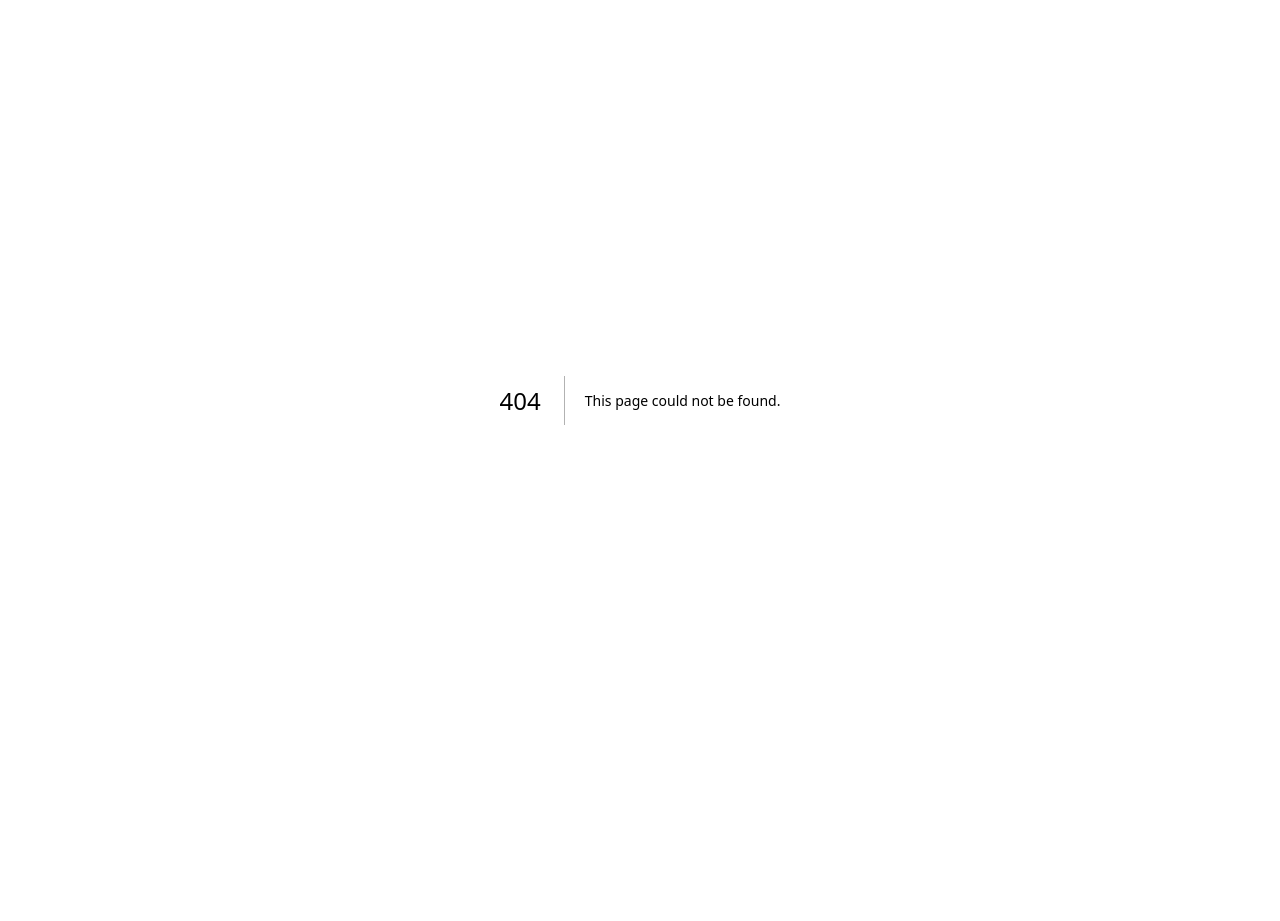
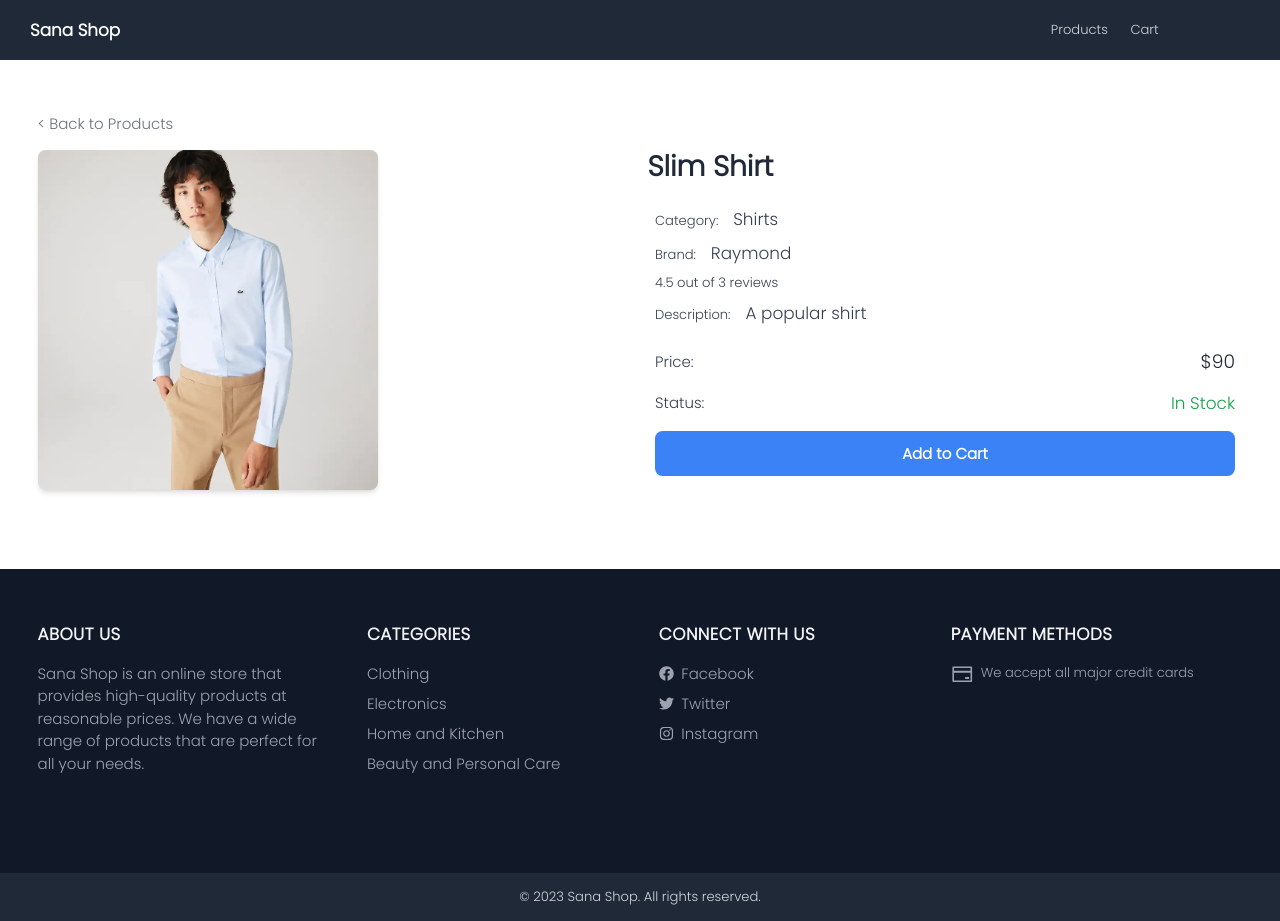
Before and after one commit to Moh-mmed/sana-shop, a Next.js app: page /product/1 in a window 1280 px wide. Before the commit this address had no page. Before the commit the page ends 800 px from the top, so only its background shows below. Built offline with nearby package versions, Linux system fonts and the light colour scheme.

Commit message:
create product detail page

```diff
--- a/components/ProductItem.tsx
+++ b/components/ProductItem.tsx
@@ -1,4 +1,5 @@
 /* eslint-disable @next/next/no-img-element */
+import Image from 'next/image';
 import Link from 'next/link';
 import React from 'react';
 import { ProductItemTypes } from '../types/ProductItemTypes';
@@ -6,44 +7,20 @@ import { ProductItemTypes } from '../types/ProductItemTypes';
 const ProductItem: React.FC<ProductItemTypes> = ({ product, addToCartHandler }) => {
 
   return (
+    <Link href={`/product/${product.slug}`}>
+      <div className="productCard">
+        <div className="productCard-pic group block overflow-hidden relative">
+            <Image src={product.image} alt="IMG-PRODUCT" width={200} height={100}
+          className="group-hover:scale-110 transition-all duration-500 w-full"/>
 
-    // <div className="card">
-    //   <Link href={`/product/${product.slug}`}>
-    //       <img
-    //         src={product.image}
-    //         alt={product.name}
-    //         className="rounded shadow object-cover h-64 w-full"
-    //       />
-    //   </Link>
-    //   <div className="flex flex-col items-center justify-center p-5">
-    //     <Link href={`/product/${product.slug}`}>
-    //         <h2 className="text-lg">{product.name}</h2>
-    //     </Link>
-    //     <p className="mb-2">{product.brand}</p>
-    //     <p>${product.price}</p>
-        // <button
-        //   className="primary-button"
-        //   type="button"
-        //   onClick={() => addToCartHandler(product)}
-        // >
-        //   Add to cart
-        // </button>
-    //   </div>
-    // </div>
-    <>
-    <Link href={`/shop/${product.slug}`}>
-      <div className="productCard">
-        <div className="productCard-pic block overflow-hidden">
-          <img src={product.image} alt="IMG-PRODUCT" />
-
-          <div className="productCard-btn flex justify-center items-center leading-5 text-gray-800 h-10 min-w-[139px] bg-white rounded-3xl hov-btn1 px-4 trans-04">
+          <div className="group-hover:bottom-5 flex justify-center items-center leading-5 text-gray-800 h-10 min-w-[139px] bg-white rounded-3xl hover:border-gray-800 hover:bg-gray-800 hover:text-white px-4 absolute bottom-[-50px] left-[50%] translate-x-[-50%] transition-all duration-500">
             View Details
           </div>
         </div>
 
         <div className="productCard-txt flex flex-wrap items-start pt-4">
-          <div className="productCard-txt-child1 flex-col flex">
-            <div className="text-sm text-slate-500 hover:text-blue-900 trans-04 pb-1">{product.name}</div>
+          <div className="w-[calc(100%_-_30px)] flex-col flex">
+            <div className="text-sm text-slate-500 hover:text-blue-900 pb-1 transition-all duration-500">{product.name}</div>
 
             <span className="leading-6 text-sm text-gray-700">${product.price}</span>
           </div>
@@ -53,7 +30,6 @@ const ProductItem: React.FC<ProductItemTypes> = ({ product, addToCartHandler })
         </button>
     </div>
     </Link>
-    </>
   );
 }
 
--- a/package.json
+++ b/package.json
@@ -14,6 +14,7 @@
     "@types/node": "18.13.0",
     "@types/react": "18.0.28",
     "@types/react-dom": "18.0.10",
+    "axios": "^1.3.3",
     "eslint": "8.34.0",
     "eslint-config-next": "13.1.6",
     "next": "13.1.6",
--- /dev/null
+++ b/pages/product/[slug].tsx
@@ -0,0 +1,123 @@
+import { useRouter } from 'next/router';
+import React, { useContext } from 'react';
+import axios from 'axios';
+import Image from 'next/image';
+import Link from 'next/link';
+// import { toast } from 'react-toastify';
+import Layout from '../../components/Layout';
+import { GetServerSideProps, NextPage } from 'next';
+import ProductDetailTypes from '../../types/ProductDetailTypes';
+// import Product from '../../models/Product';
+// import db from '../../utils/db';
+// import { Store } from '../../utils/Store';
+
+const ProductDetail: NextPage<ProductDetailTypes> = ({product}) => {
+//   const { state, dispatch } = useContext(Store);
+  const router = useRouter();
+  if (!product) {
+    return <Layout title="Product Not Found">Product Not Found</Layout>;
+  }
+
+  const addToCartHandler = async () => {
+    // const existItem = state.cart.cartItems.find((x) => x.slug === product.slug);
+    // const quantity = existItem ? existItem.quantity + 1 : 1;
+    const { data } = await axios.get(`/api/products/${product._id}`);
+
+    // if (data.countInStock < quantity) {
+    //   return toast.error('Sorry. Product is out of stock');
+    // }
+
+    // dispatch({ type: 'CART_ADD_ITEM', payload: { ...product, quantity } });
+    router.push('/cart');
+  };
+
+  return (
+    <Layout title={product.name}>
+      <div className="py-4 flex justify-between items-center">
+  <Link href="/" className="text-gray-500 hover:text-gray-700">
+    &lt; Back to Products
+  </Link>
+</div>
+<div className="grid grid-cols-1 md:grid-cols-4 md:gap-4 mb-5">
+  <div className="md:col-span-2">
+    <Image
+      src={product.image}
+      alt={product.name}
+      width={340}
+      height={540}
+      className="object-cover rounded-lg shadow-md mb-6"
+    />
+  </div>
+<div className="col-span-3 md:col-span-2">
+<h1 className="text-3xl font-bold text-gray-800 mb-4">{product.name}</h1>
+    <div className="p-2 text-sm">
+    <p className="text-gray-700 mb-2">
+      Category: <span className='ml-3 text-lg'>{product.category}</span>
+    </p>
+    <p className="text-gray-700 mb-2">
+      Brand: <span className='ml-3 text-lg'>{product.brand}</span>
+    </p>
+    <p className="text-gray-700 mb-2">
+      {product.rating} out of {product.numReviews} reviews
+    </p>
+    <p className="text-gray-700 mb-2">
+      Description: <span className='ml-3 text-lg'>{product.description}</span>
+    </p>
+    </div>
+    <div className="p-2">
+      <div className="flex justify-between items-center mb-4">
+        <span className="text-gray-700">Price:</span>
+        <span className="text-xl font-medium text-gray-800">
+          ${product.price}
+        </span>
+      </div>
+      <div className="flex justify-between items-center mb-4">
+        <span className="text-gray-700">Status:</span>
+        <span className={`text-lg font-medium ${product.countInStock > 0 ? 'text-green-600' : 'text-red-600'}`}>
+          {product.countInStock > 0 ? 'In Stock' : 'Out of Stock'}
+        </span>
+      </div>
+      <button
+        className={`w-full py-3 rounded-lg text-white font-semibold ${product.countInStock === 0 ? 'bg-gray-500 cursor-not-allowed' : 'bg-blue-500 hover:bg-blue-600'}`}
+        onClick={addToCartHandler}
+        disabled={product.countInStock === 0}
+      >
+        {product.countInStock === 0 ? 'Out of Stock' : 'Add to Cart'}
+      </button>
+    </div>
+  </div>
+</div>
+
+    </Layout>
+  );
+}
+
+export const getServerSideProps: GetServerSideProps = async(context) =>{
+  const { params } = context;
+//   const { slug } = params;
+
+//   await db.connect();
+//   const product = await Product.findOne({ slug }).lean();
+//   await db.disconnect();
+
+  const product = {
+      name: 'Slim Shirt',
+      slug: 'slim-shirt',
+      category: 'Shirts',
+      image: '/images/shirt3.jpg',
+      price: 90,
+      brand: 'Raymond',
+      rating: 4.5,
+      numReviews: 3,
+      countInStock: 20,
+      description: 'A popular shirt',
+    }
+  return {
+    props: {
+    //   product: product ? db.convertDocToObj(product) : null,
+      product
+    },
+  };
+}
+
+export default ProductDetail
--- a/styles/globals.css
+++ b/styles/globals.css
@@ -1,4 +1,5 @@
 @import url('https://fonts.googleapis.com/css2?family=Poppins:wght@100;200;300&family=Raleway:wght@100;200;300&display=swap');
+
 @tailwind base;
 @tailwind components;
 @tailwind utilities;
@@ -80,70 +81,3 @@ button {
 button:focus {
   outline: none;
 }
-
-/*---------------------------------------------*/
-/* [ ProductCard] */
-.productCard-pic {
-  position: relative;
-}
-
-.productCard-btn {
-  position: absolute;
-  bottom: -50px;
-  left: 50%;
-  -webkit-transform: translateX(-50%);
-  -moz-transform: translateX(-50%);
-  -ms-transform: translateX(-50%);
-  -o-transform: translateX(-50%);
-  transform: translateX(-50%);
-}
-
-.productCard-pic:hover .productCard-btn {
-  bottom: 20px;
-}
-
-.productCard-txt-child1 {
-  width: calc(100% - 30px);
-}
-
-.productCard-txt-child2 {
-  width: 30px;
-}
-
-/*---------------------------------------------*/
-
-.productCard-pic img {
-  width: 100%;
-  -webkit-transition: transform 0.9s ease;
-  -o-transition: transform 0.9s ease;
-  -moz-transition: transform 0.9s ease;
-  transition: transform 0.9s ease;
-}
-
-.productCard-pic:hover img {
-  -webkit-transform: scale(1.1);
-  -moz-transform: scale(1.1);
-  -ms-transform: scale(1.1);
-  -o-transform: scale(1.1);
-  transform: scale(1.1);
-}
-
-
-/*---------------------------------------------*/
-.hov-btn1:hover {
-  border-color: #222;
-  background-color: #222;
-  color: #fff;
-}
-
-.hov-btn1:hover i {
-  color: #fff;
-}
-
-/*---------------------------------------------*/
-.trans-04 {
-  -webkit-transition: all 0.4s;
-  -o-transition: all 0.4s;
-  -moz-transition: all 0.4s;
-  transition: all 0.4s;
-}
--- a/types/DataTypes.ts
+++ b/types/DataTypes.ts
@@ -6,6 +6,7 @@ export interface UserTypes {
 }
 
 export interface ProductTypes {
+  _id?: string,
   name: string;
   slug: string;
   category: string;
--- a/types/LayoutTypes.ts
+++ b/types/LayoutTypes.ts
@@ -1,5 +1,5 @@
 export default interface LayoutTypes {
     children: React.ReactNode;
-    title: string,
-    description: string
+    title?: string,
+    description?: string
 }
--- /dev/null
+++ b/types/ProductDetailTypes.ts
@@ -0,0 +1,5 @@
+import { ProductTypes } from "./DataTypes";
+
+export default interface ProductDetailTypes{
+    product: ProductTypes
+}
```
Also changed, not shown: 1 other file (tests, documents, lock files or other folders).
